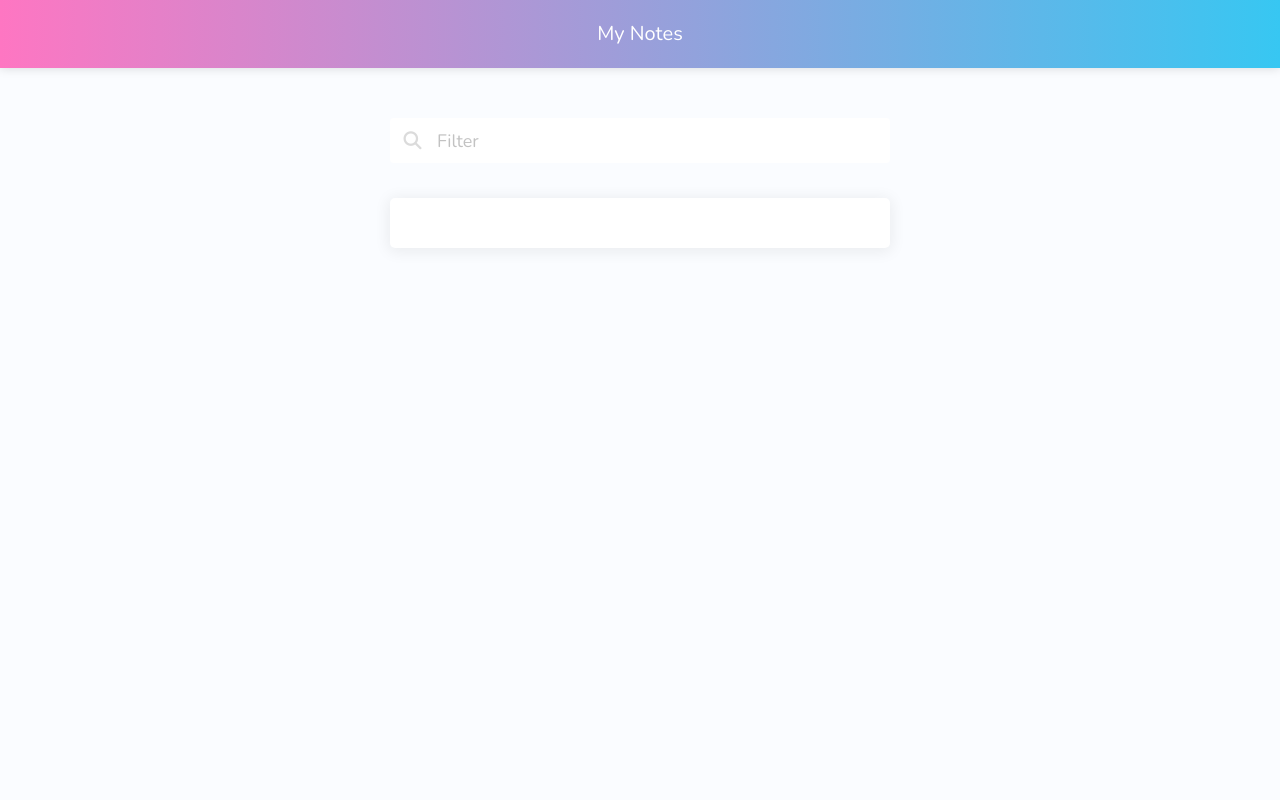
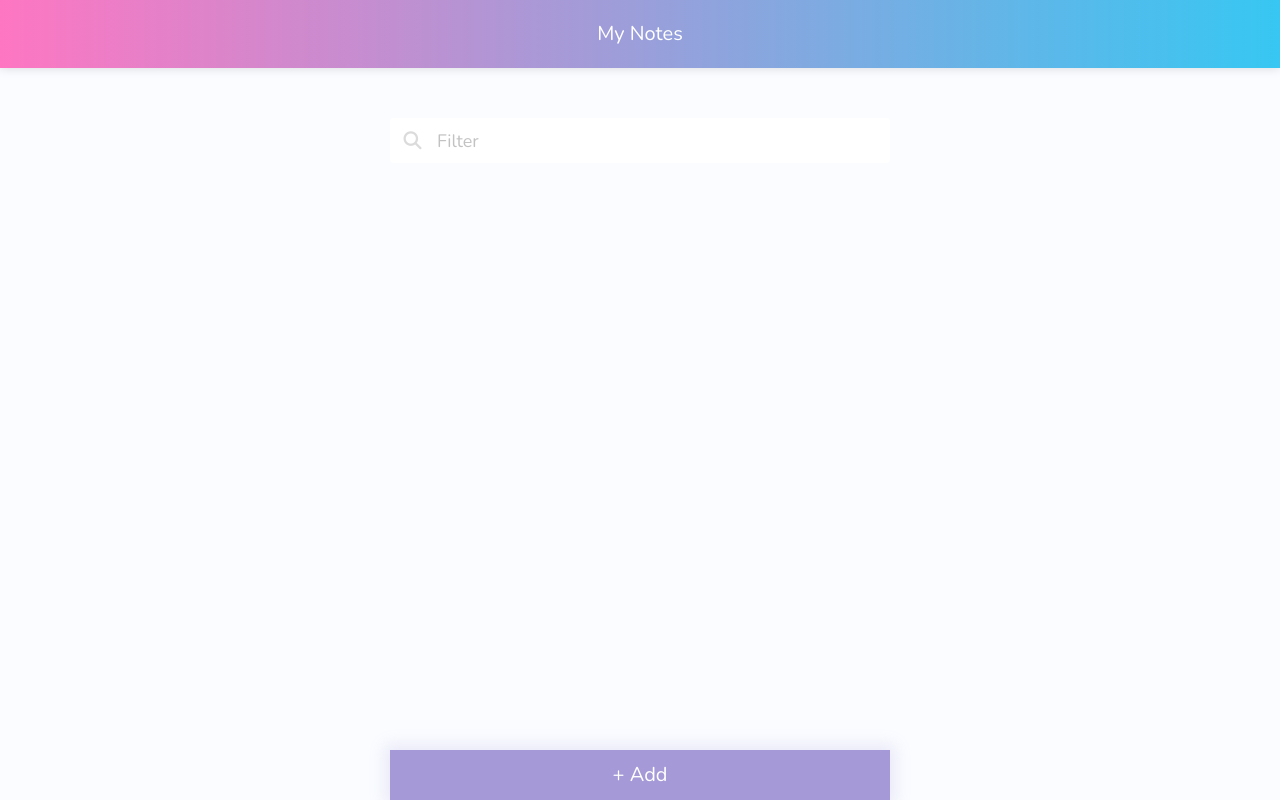
Before and after one commit to tauriqhendricks/notes-app, an Angular app: page / in a window 1280 px wide. Built offline with nearby package versions, Linux system fonts and the light colour scheme.

Commit message:
th: notes can be CRUD

```diff
--- a/src/app/components/note-card/note-card.component.html
+++ b/src/app/components/note-card/note-card.component.html
@@ -1,13 +1,13 @@
 <div #container class="note-card-container">
-  <div class="note-card-content">
-    <h1 class="note-card-title">{{ title }}</h1>
+  <div class="note-card-content" [routerLink]="link.toString()">
+    <h1 class="note-card-title">{{ note.title }}</h1>
 
     <div #bodyText class="note-card-body">
-      <p>{{ body }}</p>
+      <p>{{ note.body }}</p>
 
       <div #truncator class="fade-out-truncation"></div>
     </div>
   </div>
 
-  <div class="dlt-btn"></div>
+  <div class="dlt-btn" (click)="onDelete()"></div>
 </div>
--- a/src/app/components/note-card/note-card.component.ts
+++ b/src/app/components/note-card/note-card.component.ts
@@ -2,12 +2,14 @@ import {
   AfterViewInit,
   Component,
   ElementRef,
+  EventEmitter,
   Input,
   OnInit,
+  Output,
   Renderer2,
   ViewChild,
 } from '@angular/core';
-
+import { Note } from 'src/app/shared/models/note.model';
 @Component({
   selector: 'app-note-card',
   templateUrl: './note-card.component.html',
@@ -15,16 +17,18 @@ import {
 })
 export class NoteCardComponent implements OnInit, AfterViewInit {
 
-  @Input() title: string;
-  @Input() body: string;
+  @Input() note: Note;
+  @Input() link: number;
+
+  @Output('delete') deleteEvent: EventEmitter<void> = new EventEmitter();
 
   @ViewChild('truncator') truncator: ElementRef<HTMLElement>;
   @ViewChild('bodyText') bodyText: ElementRef<HTMLElement>;
 
-  constructor(private renderer: Renderer2) { }
+  constructor(
+    private renderer: Renderer2) { }
 
   ngOnInit(): void {
-
   }
 
   ngAfterViewInit(): void {
@@ -42,4 +46,8 @@ export class NoteCardComponent implements OnInit, AfterViewInit {
       this.renderer.setStyle(this.truncator.nativeElement, 'display', 'none');
     }
   }
+
+  onDelete(): void {
+    this.deleteEvent.emit();
+  }
 }
--- a/src/app/pages/notes-list/notes-list.component.html
+++ b/src/app/pages/notes-list/notes-list.component.html
@@ -10,7 +10,10 @@
     </div>
   </div>
 
-  <div class="notes-list">
-    <app-note-card [title]="title" [body]="body"></app-note-card>
+  <div *ngIf="notes && notes.length > 0" class="notes-list">
+    <app-note-card *ngFor="let note of notes; index as i" [note]="note" [link]="i" (delete)="onDelete(i)">
+    </app-note-card>
   </div>
+
+  <button class="button floating-add-button is-primary" routerLink="new">+ Add</button>
 </div>
--- a/src/app/pages/notes-list/notes-list.component.scss
+++ b/src/app/pages/notes-list/notes-list.component.scss
@@ -1,3 +1,5 @@
+@import "../../../main-styles.scss";
+
 .main-container {
   display: flex;
   flex-direction: column;
@@ -9,10 +11,23 @@
 }
 
 .notes-list {
-    margin-top: 35px;
+  margin-top: 35px;
+  margin-bottom: 70px;
 }
 
 app-note-card {
-    display: block;
-    margin-bottom: 25px;
+  display: block;
+  margin-bottom: 25px;
 }
+
+.floating-add-button {
+  position: fixed;
+  bottom: 0;
+  width: 500px;
+  border-radius: 0;
+  box-shadow: 0 0 15px 5px rgba($color: $purple, $alpha: 0.2);
+
+  // height: 68px;
+  font-size: 20px;
+  // margin-bottom: 20px;
+}
--- a/src/app/pages/notes-list/notes-list.component.ts
+++ b/src/app/pages/notes-list/notes-list.component.ts
@@ -1,18 +1,24 @@
 import { Component, OnInit } from '@angular/core';
+import { Note } from 'src/app/shared/models/note.model';
+import { NotesService } from 'src/app/shared/services/notes.service';
 
 @Component({
   selector: 'app-notes-list',
   templateUrl: './notes-list.component.html',
-  styleUrls: ['./notes-list.component.scss']
+  styleUrls: ['./notes-list.component.scss'],
 })
 export class NotesListComponent implements OnInit {
 
-  title: string;
-  body: string;
+  notes: Note[] = [];
 
-  constructor() { }
+  constructor(private notesService: NotesService) { }
 
   ngOnInit(): void {
+    this.notes = this.notesService.getAll();
+  }
+
+  onDelete(id: number): void {
+    this.notesService.delete(id);
   }
 
 }
```
